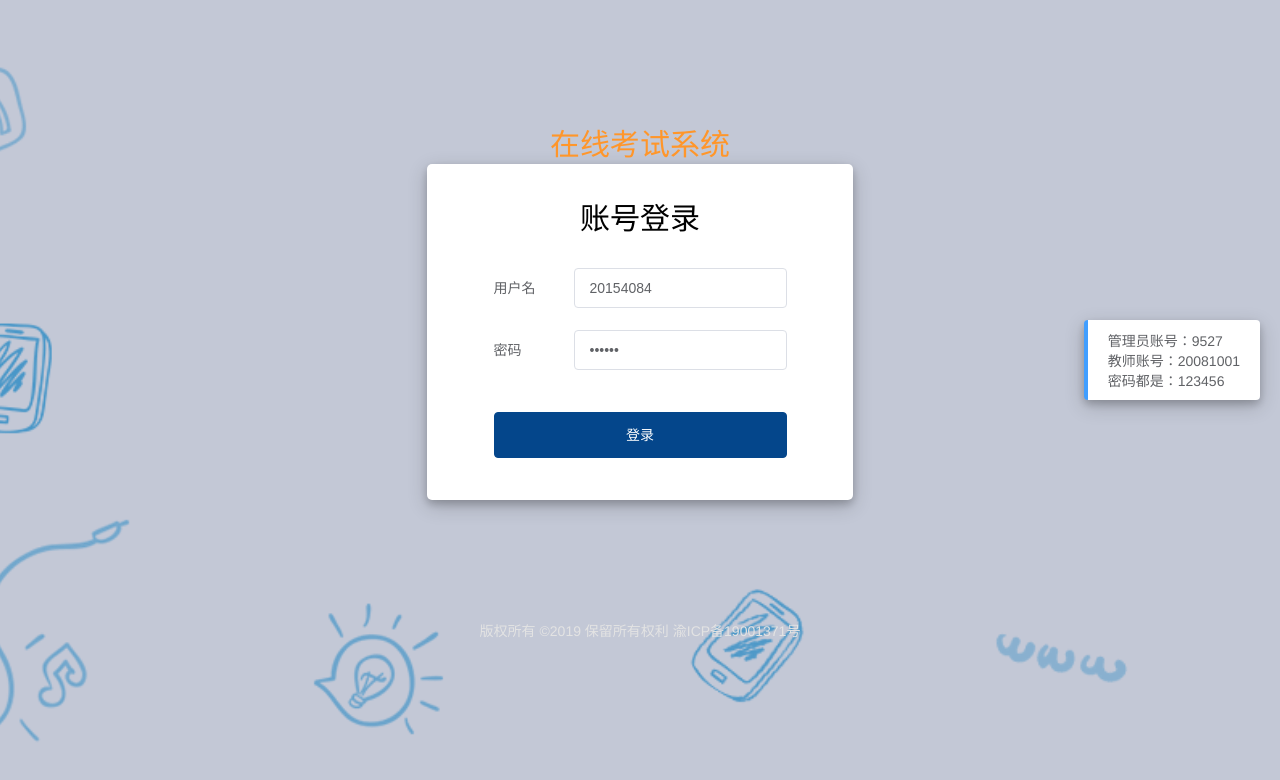
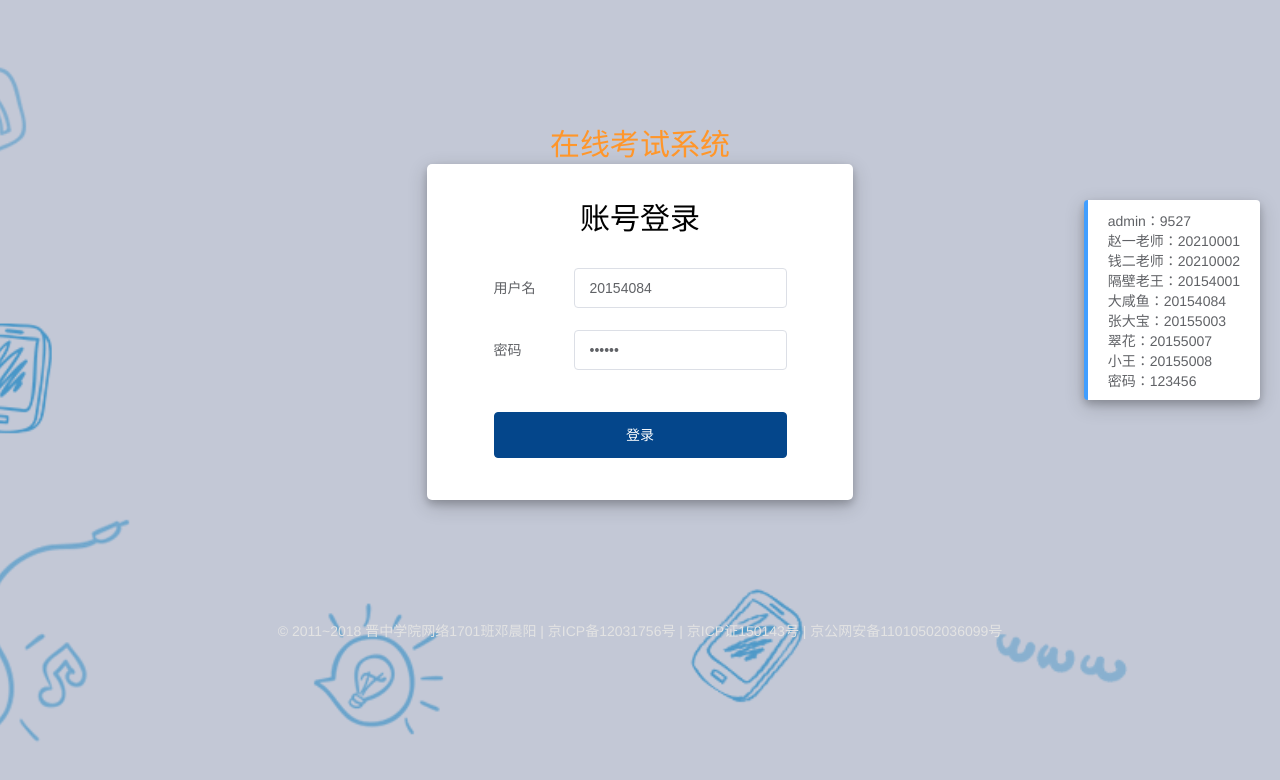
Before and after one commit to DCY-7/OnlineExamSystem, a Vue app in the folder exam/: page / in a window 1280 px wide. Shown: the top 780 px of the page. Built offline with nearby package versions, Linux system fonts and the light colour scheme; a small style sheet from the web is missing; what vue-cookies would draw is missing.

Commit message:
修改首页

```diff
--- a/exam/src/components/common/login.vue
+++ b/exam/src/components/common/login.vue
@@ -34,13 +34,19 @@
     </el-row>
     <el-row class="footer">
       <el-col>
-        <p class="msg2">版权所有 ©2019 <!--重庆文理学院计科2班余晓江--> 保留所有权利 渝ICP备19001371号</p>
+        <p class="msg2">© 2011~2018 晋中学院网络1701班邓晨阳 | 京ICP备12031756号 | 京ICP证150143号 | 京公网安备11010502036099号</p>
       </el-col>
     </el-row>
     <section class="remind">
-      <span>管理员账号：9527</span>
-      <span>教师账号：20081001</span>
-      <span>密码都是：123456</span>
+      <span>admin：9527</span>
+      <span>赵一老师：20210001</span>
+      <span>钱二老师：20210002</span>
+      <span>隔壁老王：20154001</span>
+      <span>大咸鱼：20154084</span>
+      <span>张大宝：20155003</span>
+      <span>翠花：20155007</span>
+      <span>小王：20155008</span>
+      <span>密码：123456</span>
     </section>
   </div>
 </template>
```
